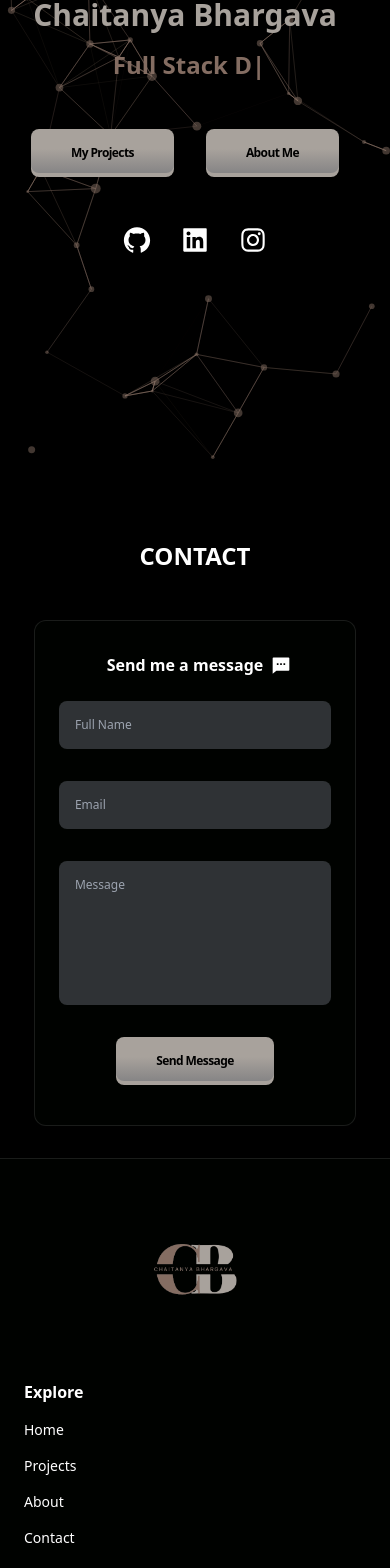
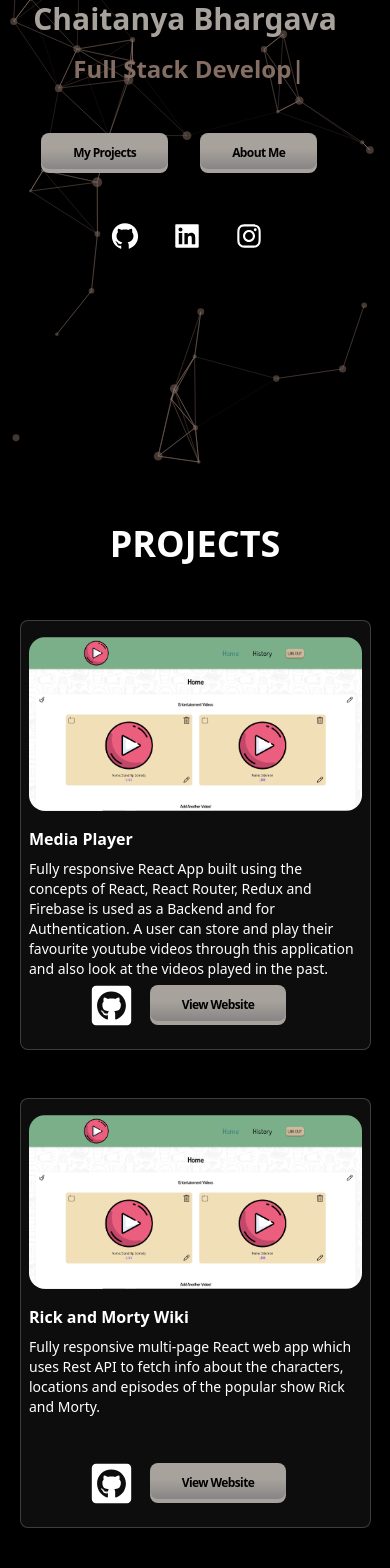
Before and after one commit to chaitanya-bhargava/chaitanyabhargava, a React (Create React App) app: page / in a window 390 px wide. Shown: the part 380-1948 px from the top of the page. Built offline with nearby package versions, Linux system fonts and the light colour scheme.

Commit message:
projects responsive

```diff
--- a/package.json
+++ b/package.json
@@ -3,12 +3,14 @@
   "version": "0.1.0",
   "private": true,
   "dependencies": {
+    "@emailjs/browser": "^3.11.0",
     "@testing-library/jest-dom": "^5.16.5",
     "@testing-library/react": "^13.4.0",
     "@testing-library/user-event": "^13.5.0",
     "hamburger-react": "^2.5.0",
     "react": "^18.2.0",
     "react-dom": "^18.2.0",
+    "react-hot-toast": "^2.4.1",
     "react-icons": "^4.10.1",
     "react-parallax-tilt": "^1.7.151",
     "react-particles": "^2.10.1",
--- a/src/App.js
+++ b/src/App.js
@@ -7,6 +7,7 @@ import Projects from "./components/Projects/Projects";
 import Particles from "react-particles";
 import { loadFull } from "tsparticles";
 import { useCallback} from "react";
+import { Toaster } from "react-hot-toast";
 
 function App() {
   const particlesInit = useCallback(async (engine) => {
@@ -22,6 +23,7 @@ function App() {
   }, []);
   return (
     <div id="app">
+      <Toaster/>
       <Particles
         className=" fixed -z-50"
         id="tsparticles"
@@ -98,7 +100,7 @@ function App() {
       />
       <Navbar />
       <Hero />
-      {/* <Projects /> */}
+      <Projects />
       <Contact />
       <Footer />
     </div>
--- a/src/components/Contact/Contact.js
+++ b/src/components/Contact/Contact.js
@@ -1,32 +1,70 @@
-import {RiMessage2Fill} from "react-icons/ri";
+import { RiMessage2Fill } from "react-icons/ri";
+import { useRef } from "react";
+import { toast } from "react-hot-toast";
+
+import emailjs from "@emailjs/browser";
 const Contact = () => {
+  const form = useRef();
+  const nameInputRef = useRef();
+  const emailInputRef = useRef();
+  const messageInputRef = useRef();
+
+  const sendEmail = (e) => {
+    e.preventDefault();
+    toast.promise(
+      emailjs.sendForm(
+        "service_usp9rlk",
+        "template_zfnfk1u",
+        form.current,
+        "01x711bfdsoZQAxPF"
+      ),
+      {
+        loading: 'Loading...',
+        success: 'Message sent succesfully',
+        error: 'Error',
+      }
+    );
+    nameInputRef.current.value="";
+    emailInputRef.current.value="";
+    messageInputRef.current.value="";
+  };
   return (
     <div id="contact" className="flex flex-col items-center m-4">
       <p className="text-white font-bold text-2xl md:text-4xl uppercase p-4 m-4">
         Contact
       </p>
-      <form className="flex flex-col items-center w-[90%] md:w-[80%] lg:w-[50%] bg-[#000300] bg-opacity-80 border border-white border-opacity-10 mx-auto p-6 m-4 rounded-xl">
+      <form
+        ref={form}
+        onSubmit={sendEmail}
+        className="flex flex-col items-center w-[90%] md:w-[80%] lg:w-[50%] bg-[#000300] bg-opacity-80 border border-white border-opacity-10 mx-auto p-6 m-4 rounded-xl"
+      >
         <div className="flex justify-center items-center">
           <p className="text-white font-bold text-l xs:text-2xl md:text-3xl p-1 m-1 xs:p-4 xs:m-4">
             Send me a message
           </p>
-        <RiMessage2Fill size={40} color="white" className=" w-[20px] h-[20px] xs:w-[40px] xs:h-[40px]"/>
+          <RiMessage2Fill
+            size={40}
+            color="white"
+            className=" w-[20px] h-[20px] xs:w-[40px] xs:h-[40px]"
+          />
         </div>
         <input
           type="text"
-          name="name"
+          name="sender_name"
           placeholder="Full Name"
           required
           className="rounded-lg text-white bg-gray-400 bg-opacity-30 p-4 m-4 w-full text-xs xs:text-sm md:text-base"
           autoComplete="off"
+          ref={nameInputRef}
         />
         <input
           type="email"
-          name="email"
+          name="sender_email"
           placeholder="Email"
           required
           className="rounded-lg text-white bg-gray-400 bg-opacity-30 p-4 m-4 w-full text-xs xs:text-sm md:text-base"
           autoComplete="off"
+          ref={emailInputRef}
         />
         <textarea
           rows={7}
@@ -36,10 +74,11 @@ const Contact = () => {
           required
           className="rounded-lg text-white bg-gray-400 bg-opacity-30 p-4 m-4 w-full h-auto resize-none overflow-hidden text-xs xs:text-sm md:text-base"
           autoComplete="off"
+          ref={messageInputRef}
         />
         <button
           type="submit"
-          class="relative inline-flex items-center justify-center px-10 py-4 overflow-hidden tracking-tighter text-black font-bold bg-[#A8A29C] rounded-lg group p-3 m-4 text-xs xs:text-sm md:text-base"
+          class="relative inline-flex items-center justify-center px-8 py-3 lg:px-10 lg:py-4 overflow-hidden tracking-tighter text-black font-bold bg-[#A8A29C] rounded-lg group p-3 m-4 text-xs xs:text-sm md:text-base hover:scale-110 duration-500"
         >
           <span class="absolute w-0 h-0 transition-all duration-500 ease-out bg-[#846D62] rounded-full group-hover:w-56 group-hover:h-56"></span>
           <span class="absolute inset-0 w-full h-full -mt-1 rounded-lg opacity-30 bg-gradient-to-b from-transparent via-transparent to-gray-700"></span>
--- a/src/components/Footer/Footer.js
+++ b/src/components/Footer/Footer.js
@@ -6,6 +6,8 @@ import {
   AiOutlinePhone,
 } from "react-icons/ai";
 import { TfiLocationPin } from "react-icons/tfi";
+import { Link } from "react-scroll";
+
 const Footer = () => {
   return (
     <div className="text-white flex flex-col md:flex-row justify-evenly bg-[#000300] bg-opacity-80 h-[100vh] md:h-auto border-t border-t-white border-opacity-10 max-w-full mx-auto p-4">
@@ -16,16 +18,50 @@ const Footer = () => {
       />
       <div className="flex flex-col mt-2 md:mt-6">
         <p className="text-md xs:text-lg font-bold p-2">Explore</p>
-        <p className="text-sm xs:text-md p-2">Home</p>
-        <p className="text-sm xs:text-md p-2">Projects</p>
-        <p className="text-sm xs:text-md p-2">About</p>
-        <p className="text-sm xs:text-md p-2">Contact</p>
+        <Link
+          to="nav"
+          spy={true}
+          smooth={true}
+          offset={0}
+          duration={700}
+        >
+        <p className="cursor-pointer text-sm xs:text-md p-2">Home</p>
+        </Link>
+        <Link
+          to="projects"
+          spy={true}
+          smooth={true}
+          offset={0}
+          duration={700}
+        >
+        <p className="cursor-pointer text-sm xs:text-md p-2">Projects</p>
+        </Link>
+        <Link
+          to="about"
+          spy={true}
+          smooth={true}
+          offset={0}
+          duration={700}
+        >
+        <p className="cursor-pointer text-sm xs:text-md p-2">About</p>
+        </Link>
+        <Link
+          to="contact"
+          spy={true}
+          smooth={true}
+          offset={0}
+          duration={700}
+        >
+        <p className="cursor-pointer text-sm xs:text-md p-2">Contact</p>
+        </Link>
       </div>
       <div className="flex flex-col mt-2 md:mt-6">
         <p className="text-md xs:text-lg font-bold p-2">Contact</p>
         <div className="flex items-center p-2">
           <AiOutlineMail color="white" />
-          <p className="text-sm xs:text-md pl-2">chaitanyabhargava5@gmail.com</p>
+          <p className="text-sm xs:text-md pl-2">
+            chaitanyabhargava5@gmail.com
+          </p>
         </div>
         <div className="flex items-center p-2">
           <AiOutlinePhone color="white" />
--- a/src/components/Hero/Hero.js
+++ b/src/components/Hero/Hero.js
@@ -30,20 +30,20 @@ const Hero = () => {
         <div className="flex items-center mt-6">
           <Link
             to="projects" spy={true} smooth={true} offset={0} duration={700}
-            className="relative inline-flex items-center justify-center px-10 py-4 overflow-hidden tracking-tighter text-black font-bold bg-[#A8A29C] rounded-lg group p-3 m-4 cursor-pointer text-xs xs:text-sm md:text-base"
+            className="relative inline-flex items-center justify-center px-8 py-3 xs:px-10 xs:py-4 overflow-hidden tracking-tighter text-black font-bold bg-[#A8A29C] rounded-lg group m-4 cursor-pointer text-xs xs:text-sm md:text-base hover:scale-110 duration-500"
           >
             <span class="absolute w-0 h-0 transition-all duration-500 ease-out bg-[#846D62] rounded-full group-hover:w-56 group-hover:h-56"></span>
             <span class="absolute inset-0 w-full h-full -mt-1 rounded-lg opacity-30 bg-gradient-to-b from-transparent via-transparent to-gray-700"></span>
             <span class="relative">My Projects</span>
           </Link>
-          <a
-            href="#projects"
-            className="relative inline-flex items-center justify-center px-10 py-4 overflow-hidden tracking-tighter text-black font-bold bg-[#A8A29C] rounded-lg group p-3 m-4 cursor-pointer text-xs xs:text-sm md:text-base"
+          <Link
+            to="projects"
+            className="relative inline-flex items-center justify-center px-8 py-3 xs:px-10 xs:py-4 overflow-hidden tracking-tighter text-black font-bold bg-[#A8A29C] rounded-lg group m-4 cursor-pointer text-xs xs:text-sm md:text-base hover:scale-110 duration-500"
           >
             <span class="absolute w-0 h-0 transition-all duration-500 ease-out bg-[#846D62] rounded-full group-hover:w-56 group-hover:h-56"></span>
             <span class="absolute inset-0 w-full h-full -mt-1 rounded-lg opacity-30 bg-gradient-to-b from-transparent via-transparent to-gray-700"></span>
             <span class="relative">About Me</span>
-          </a>
+          </Link>
         </div>
       </div>
       <div className="flex flex-col w-[60%] md:w-auto">
@@ -52,7 +52,7 @@ const Hero = () => {
           alt="chaitanya"
           className="w-[70%] md:w-full max-w-[400px] mx-auto hidden md:block"
         />
-        <div className="flex p-4 mt-4 justify-evenly items-center">
+        <div className="flex p-4 mt-4 justify-evenly items-center -ml-4">
           <a
             href="https://github.com/chaitanya-bhargava"
             target="_blank"
--- a/src/components/Navbar/Navbar.js
+++ b/src/components/Navbar/Navbar.js
@@ -1,31 +1,84 @@
 import { useState } from "react";
 import { Link } from "react-scroll";
-import { Squash as Hamburger } from 'hamburger-react'
+import { Squash as Hamburger } from "hamburger-react";
 const Navbar = () => {
-    const [nav,setNav] = useState(false);
-    return <div className=" md:bg-[#000300] md:bg-opacity-80 w-full md:border-b border-b-white border-opacity-10 ">
-    <div id="nav" className="flex justify-between items-center h-28 max-w-[1240px] mx-auto px-4 text-white text-md md:text-xl z-40">
-        <img src="logo.png" alt="logo" className=" p-4 w-[100px] xs:w-[120px] md:w-[150px]"/>
-        <ul  className=" uppercase hidden md:flex">
-           <Link to="nav" spy={true} smooth={true} offset={0} duration={700}><li className=" p-4 cursor-pointer"> Home </li></Link>
-           <Link to="projects" spy={true} smooth={true} offset={0} duration={700}><li className=" p-4 cursor-pointer"> Projects </li></Link>
-           <Link to="hero" spy={true} smooth={true} offset={0} duration={700}><li className=" p-4 cursor-pointer"> About </li></Link>
-           <Link to="contact" spy={true} smooth={true} offset={0} duration={700}><li className=" p-4 cursor-pointer"> Contact </li></Link>
+  const [nav, setNav] = useState(false);
+  return (
+    <div className=" md:bg-[#000300] md:bg-opacity-80 w-full md:border-b border-b-white border-opacity-10">
+      <div
+        id="nav"
+        className="flex justify-between items-center h-28 max-w-[1240px] mx-auto px-4 text-white text-md md:text-xl z-40"
+      >
+        <img
+          src="logo.png"
+          alt="logo"
+          className=" p-4 w-[100px] xs:w-[120px] md:w-[150px]"
+        />
+        <ul className=" uppercase hidden md:flex">
+          {/* <Link to="nav" spy={true} smooth={true} offset={0} duration={700}><li className=" p-4 cursor-pointer"> Home </li></Link>  */}
+          <Link
+            to="projects"
+            spy={true}
+            smooth={true}
+            offset={0}
+            duration={700}
+          >
+            <li className=" p-4 cursor-pointer"> Projects </li>
+          </Link>
+          <Link to="hero" spy={true} smooth={true} offset={0} duration={700}>
+            <li className=" p-4 cursor-pointer"> About </li>
+          </Link>
+          <Link to="contact" spy={true} smooth={true} offset={0} duration={700}>
+            <li className=" p-4 cursor-pointer"> Contact </li>
+          </Link>
         </ul>
         <div className="z-50 cursor-pointer block md:hidden">
-        <Hamburger toggled={nav} toggle={setNav} size={30} duration={0.5}/>
+          <Hamburger toggled={nav} toggle={setNav} size={30} duration={0.5} />
         </div>
 
-        <div className={nav ? "z-40 block md:hidden fixed right-0 top-0 text-right w-[50%] border-l border-l-white border-opacity-10 h-full pt-24 ease-out duration-500 bg-[#000300] bg-opacity-80" : "z-40 block md:hidden fixed top-0 text-right w-[50%] border-l border-l-white border-opacity-10 h-full pt-24 right-[-100%] ease-in duration-500 bg-[#000300] bg-opacity-80"}>
-        <ul className="uppercase p-4">
-            <li className=" p-4 border-b border-b-gray-600"> Home </li>
-            <li className=" p-4 border-b border-b-gray-600"> Projects </li>
-            <li className=" p-4 border-b border-b-gray-600"> About </li>
-            <li className=" p-4 border-b border-b-gray-600"> Contact </li>
-        </ul>
+        <div
+          className={
+            nav
+              ? "z-40 block md:hidden fixed right-0 top-0 text-right w-[50%] border-l border-l-white border-opacity-10 h-full pt-24 ease-out duration-500 bg-[#000300] bg-opacity-80"
+              : "z-40 block md:hidden fixed top-0 text-right w-[50%] border-l border-l-white border-opacity-10 h-full pt-24 right-[-100%] ease-in duration-500 bg-[#000300] bg-opacity-80"
+          }
+        >
+          <ul className="uppercase p-4">
+            {/* <li className=" p-4 border-b border-b-gray-600"> Home </li> */}
+            <Link
+              to="projects"
+              spy={true}
+              smooth={true}
+              offset={0}
+              duration={700}
+              onClick={()=>{
+                setNav(false);
+              }}
+            >
+              <li className="cursor-pointer p-4 border-b border-b-gray-600"> Projects </li>
+            </Link>
+            <Link to="about" spy={true} smooth={true} offset={0} duration={700} onClick={()=>{
+                setNav(false);
+              }}>
+              <li className="cursor-pointer p-4 border-b border-b-gray-600"> About </li>
+            </Link>
+            <Link
+              to="contact"
+              spy={true}
+              smooth={true}
+              offset={0}
+              duration={700}
+              onClick={()=>{
+                setNav(false);
+              }}
+            >
+              <li className="cursor-pointer p-4 border-b border-b-gray-600"> Contact </li>
+            </Link>
+          </ul>
         </div>
+      </div>
     </div>
-    </div>
-}
+  );
+};
 
 export default Navbar;
--- a/src/components/Projects/Projects.js
+++ b/src/components/Projects/Projects.js
@@ -4,24 +4,29 @@ const Projects = () => {
   const projects = [
     {
       title: "Media Player",
-      desc: "Lorem Ipsum is simply dummy text of the printing and typesetting industry. Lorem Ipsum has been the industry's standard dummy text ever since the 1500s, when an unknown printer took a galley of type and scrambled it to make a type specimen book. It has survived not only five centuries, but also the leap into electronic typesetting, remaining essentially unchanged.",
-      websiteLink: true,
+      desc: "Fully responsive React App built using the concepts of React, React Router, Redux and Firebase is used as a Backend and for Authentication. A user can store and play their favourite youtube videos through this application and also look at the videos played in the past.",
+      website: true,
+      websiteLink: "https://media-player-react-app.vercel.app/",
+      githubLink: "https://github.com/chaitanya-bhargava/MediaPlayerApp",
     },
     {
-      title: "Media Player 2",
-      desc: "Lorem Ipsum is simply dummy text of the printing and typesetting industry. Lorem Ipsum has been the industry's standard dummy text ever since the 1500s, when an unknown printer took a galley of type and scrambled it to make a type specimen book. It has survived not only five centuries, but also the leap into electronic typesetting, remaining essentially unchanged.",
-      websiteLink: true,
+      title: "Rick and Morty Wiki",
+      desc: "Fully responsive multi-page React web app which uses Rest API to fetch info about the characters, locations and episodes of the popular show Rick and Morty.",
+      website: true,
+      websiteLink: "https://rick-and-morty-react-gules.vercel.app/",
+      githubLink: "https://github.com/chaitanya-bhargava/RickAndMortyReact",
     },
     {
-      title: "Media Player 3",
-      desc: "Lorem Ipsum is simply dummy text of the printing and typesetting industry. Lorem Ipsum has been the industry's standard dummy text ever since the 1500s, when an unknown printer took a galley of type and scrambled it to make a type specimen book. It has survived not only five centuries, but also the leap into electronic typesetting, remaining essentially unchanged.",
-      websiteLink: false,
+      title: "Instagram Clone App",
+      desc: "I created an Instagram clone app written in Jetpack Compose with all the concepts taught to us in various lectures held by the GDSC NSUT team. Jetpack Compose is an upcoming toolkit in Kotlin used for building native UI for apps.",
+      website: false,
+      githubLink: "https://github.com/chaitanya-bhargava/InstagramClone",
     },
   ];
   return (
     <div id="projects" className="flex flex-col items-center text-white">
       <p className="text-4xl font-bold uppercase p-4 m-4">Projects</p>
-      <div className="">
+      <div className="grid md:block">
         {projects.map((item) => {
           return (
             <Tilt
@@ -29,23 +34,33 @@ const Projects = () => {
               tiltMaxAngleY={10}
               scale={1}
               perspective={4000}
-              className="flex h-[40vh] w-[80%] mx-auto bg-white rounded-lg bg-opacity-[0.05] justify-center border border-white border-opacity-20 items-center p-2 m-6"
+              className="relative flex flex-col md:flex-row h-auto md:h-[250px] lg:h-[300px] w-[90%] md:w-[95%] max-w-[1400px] mx-auto bg-white rounded-lg bg-opacity-[0.05] justify-center border border-white border-opacity-20 items-center p-2 m-6"
               transitionSpeed={800}
             >
               <img
                 src="proj1.png"
-                className="h-[80%] m-4 rounded-2xl z-50"
+                className="h-auto md:h-[180px] lg:h-[250px] m-2 md:m-4 rounded-2xl z-50"
                 alt="thumb"
               />
-              <div className="flex flex-col z-50">
-                <h3 className=" text-2xl font-bold">{item.title}</h3>
-                <p className="w-[90%] my-2">{item.desc}</p>
-                <div className="flex items-center">
-                  <FaGithubSquare className="cursor-pointer" size={65} />
-                  {item.websiteLink && (
+              <div className=" flex flex-col justify-start z-50">
+                <h3 className="my-2 md:mb-1 lg:mb-2 text-l md:text-l min-[600px]:text-2xl lg:text-2xl font-bold">{item.title}</h3>
+                <p className="w-full h-[110px] md:h-[120] md:w-[90%] text-sm min-[600px]:text-base md:text-sm lg:text-base md:mb-5 lg:mb-20">{item.desc}</p>
+                <div className={`md:absolute ${item.website ? "md:bottom-2" : "my-3 md:bottom-3"}  flex justify-center md:justify-normal items-center`}>
+                  <a
+                    href={item.githubLink}
+                    target="_blank"
+                    rel="noreferrer"
+                  >
+                    <FaGithubSquare
+                      className="cursor-pointer hover:scale-110 duration-500 w-[45px] h-[45px] lg:w-[65px] lg:h-[65px]"
+                    />
+                  </a>
+                  {item.website && (
                     <a
-                      href="#projects"
-                      class="relative inline-flex items-center justify-center px-10 py-4 overflow-hidden tracking-tighter text-black font-bold bg-[#A8A29C] rounded-lg group p-3 m-4"
+                      href={item.websiteLink}
+                      target="_blank"
+                      rel="noreferrer"
+                      class="relative text-xs lg:w-[180px] lg:text-base inline-flex items-center justify-center px-8 py-3 lg:px-10 lg:py-4 overflow-hidden tracking-tighter text-black font-bold bg-[#A8A29C] rounded-lg group m-4 hover:scale-110 duration-500 cursor-pointer"
                     >
                       <span class="absolute w-0 h-0 transition-all duration-500 ease-out bg-[#846D62] rounded-full group-hover:w-56 group-hover:h-56"></span>
                       <span class="absolute inset-0 w-full h-full -mt-1 rounded-lg opacity-30 bg-gradient-to-b from-transparent via-transparent to-gray-700"></span>
```
Also changed, not shown: 1 other file (tests, documents, lock files or other folders). Lines whose indentation alone changed are shown as unchanged.
